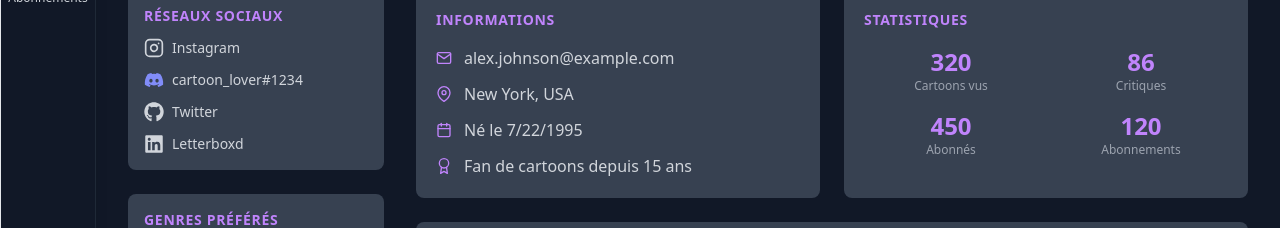
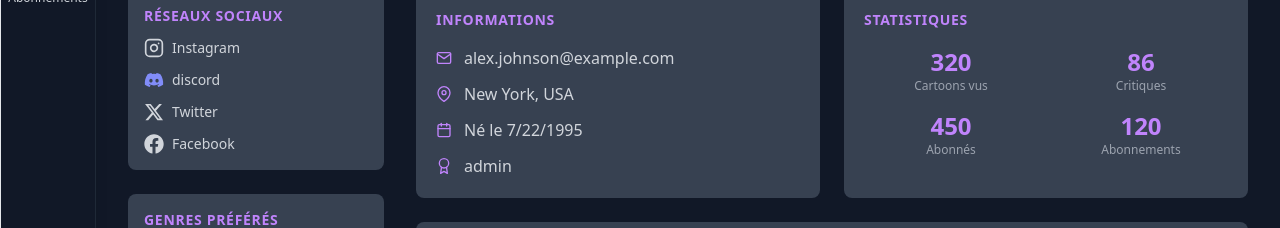
Before and after one commit to zineb-elgaout/movie-app-project-react-tailwind, a React (Vite) app: page /profil in a window 1280 px wide. Shown: the part 474-702 px from the top of the page. Built offline with nearby package versions, Linux system fonts and the light colour scheme.

Commit message:
profil page version3 with mock data

```diff
--- a/src/pages/admin/ProfilePage.jsx
+++ b/src/pages/admin/ProfilePage.jsx
@@ -1,7 +1,8 @@
 import { useState } from 'react';
-import { FiInstagram, FiMail, FiMapPin, FiCalendar, FiAward, FiBook, FiMessageSquare } from 'react-icons/fi';
-import { FaDiscord, FaGithub, FaLinkedin } from 'react-icons/fa';
+import { FiInstagram, FiMail, FiMapPin, FiCalendar, FiAward, FiBook, FiMessageSquare , FiHeart } from 'react-icons/fi';
+import { FaDiscord, FaFacebook} from 'react-icons/fa';
 import AdminLayout from '../../Layouts/admin/AdminLayout';
+import { FaXTwitter } from 'react-icons/fa6';
 
 const ProfilePage = () => {
   const [activeTab, setActiveTab] = useState('favorites');
@@ -16,6 +17,7 @@ const ProfilePage = () => {
     email: 'alex.johnson@example.com',
     country: 'New York, USA',
     birthDate: '1995-07-22',
+    role:'admin',
 
     bio: `Passionné de cartoons depuis mon enfance, je collectionne et analyse les séries animées classiques et modernes.
     Spécialiste des cartoons des années 90 et des productions indépendantes contemporaines.
@@ -38,10 +40,10 @@ const ProfilePage = () => {
     interests: ['Analyse de cartoons', 'Histoire de l\'animation', 'Voice acting', 'Character design'],
 
     socialLinks: {
-      instagram: '#',
-      discord: 'cartoon_lover#1234',
-      letterboxd: '#',
-      twitter: '#'
+      instagram: 'instagram',
+      discord: 'discord',
+      facebook: 'facebook',
+      twitter: 'twitter'
     },
 
     stats: {
@@ -106,17 +108,17 @@ const ProfilePage = () => {
                     rel="noopener noreferrer"
                     className="flex items-center text-gray-300 hover:text-blue-400 transition-colors"
                   >
-                    <FaGithub className="w-5 h-5 mr-2" />
+                    <FaXTwitter className="w-5 h-5 mr-2" />
                     <span className="text-sm">Twitter</span>
                   </a>
                   <a
-                    href={profileData.socialLinks.letterboxd}
+                    href={profileData.socialLinks.facebook}
                     target="_blank"
                     rel="noopener noreferrer"
                     className="flex items-center text-gray-300 hover:text-green-400 transition-colors"
                   >
-                    <FaLinkedin className="w-5 h-5 mr-2" />
-                    <span className="text-sm">Letterboxd</span>
+                    <FaFacebook className="w-5 h-5 mr-2" />
+                    <span className="text-sm">Facebook</span>
                   </a>
                 </div>
               </div>
@@ -171,7 +173,7 @@ const ProfilePage = () => {
                     </div>
                     <div className="flex items-center text-gray-300">
                       <FiAward className="w-4 h-4 mr-3 text-purple-400" />
-                      <span>Fan de cartoons depuis 15 ans</span>
+                      <span>{profileData.role}</span>
                     </div>
                   </div>
                 </div>
@@ -219,7 +221,7 @@ const ProfilePage = () => {
                       : 'text-gray-300 hover:bg-gray-600'
                   }`}
                 >
-                  <FiBook className="mr-2" />
+                  <FiHeart className="mr-2" />
                   Favoris
                 </button>
                 <button
```
